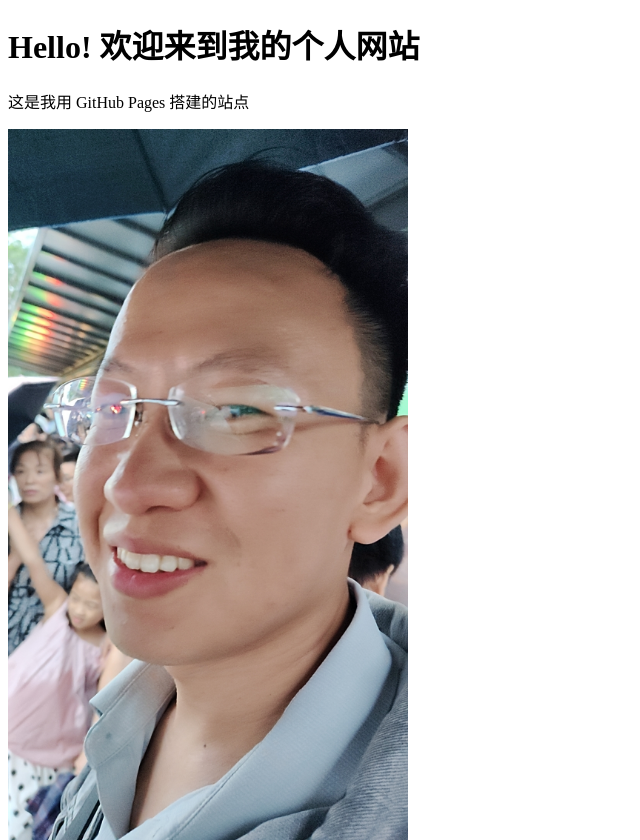
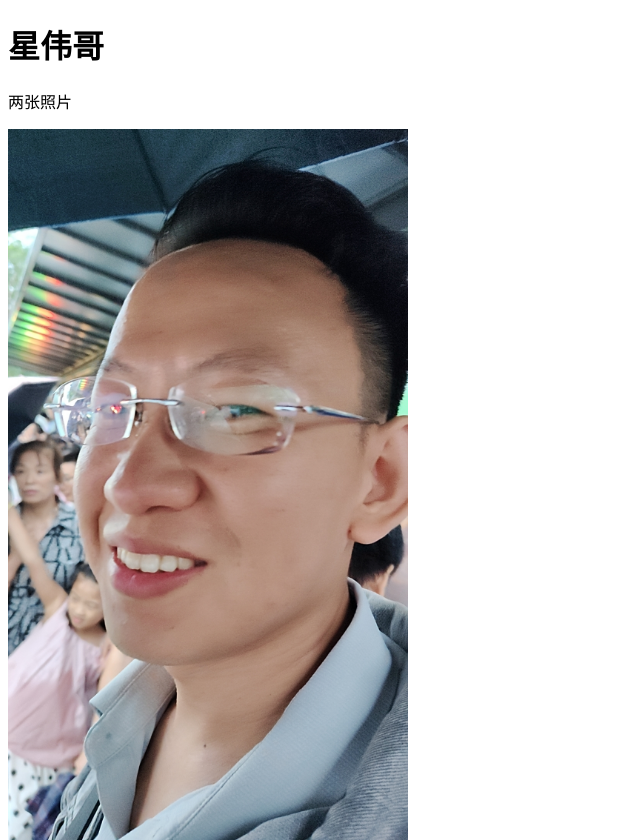
Before and after one commit to Mike884-dayu/Mike884-dayu.github.io, a plain HTML site: page index.html in a window 1280 px wide. Shown: the top 840 px of the page, without its empty margins (0-640 px from the left). Drawn offline with Linux system fonts and the light colour scheme; grey boxes are pictures that could not be loaded.

Commit message:
Update index.html

```diff
--- a/index.html
+++ b/index.html
@@ -2,11 +2,11 @@
 <html lang="zh-CN">
 <head>
 <meta charset="UTF-8">
-<title>我的个人网站</title>
+<title>哈哈哈哈</title>
 </head>
 <body>
-<h1>Hello! 欢迎来到我的个人网站</h1>
-<p>这是我用 GitHub Pages 搭建的站点</p>
+<h1>星伟哥</h1>
+<p>两张照片</p>
 
 <img src="n1.jpg" alt="第一张图片" width="400">
 <br>
```
